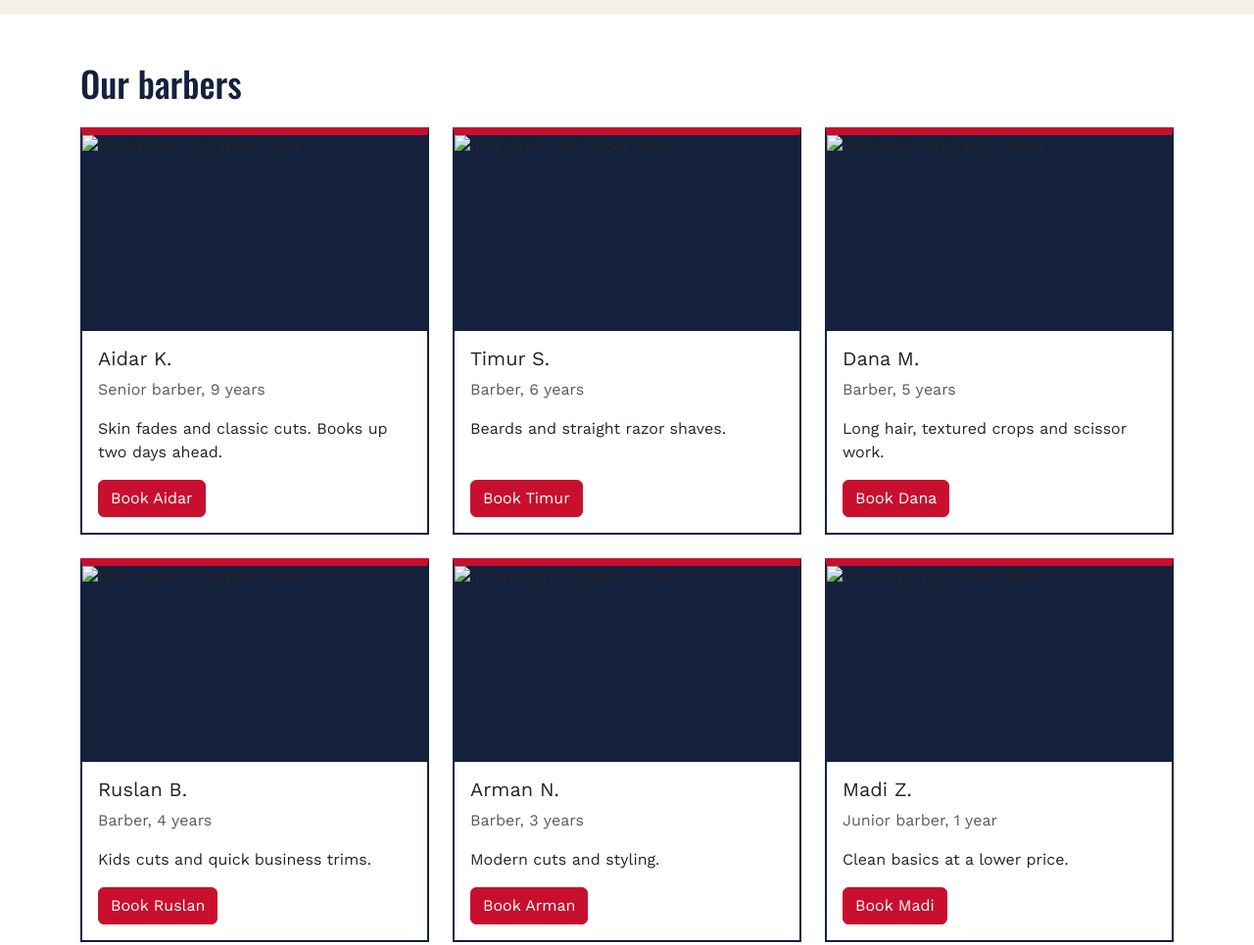
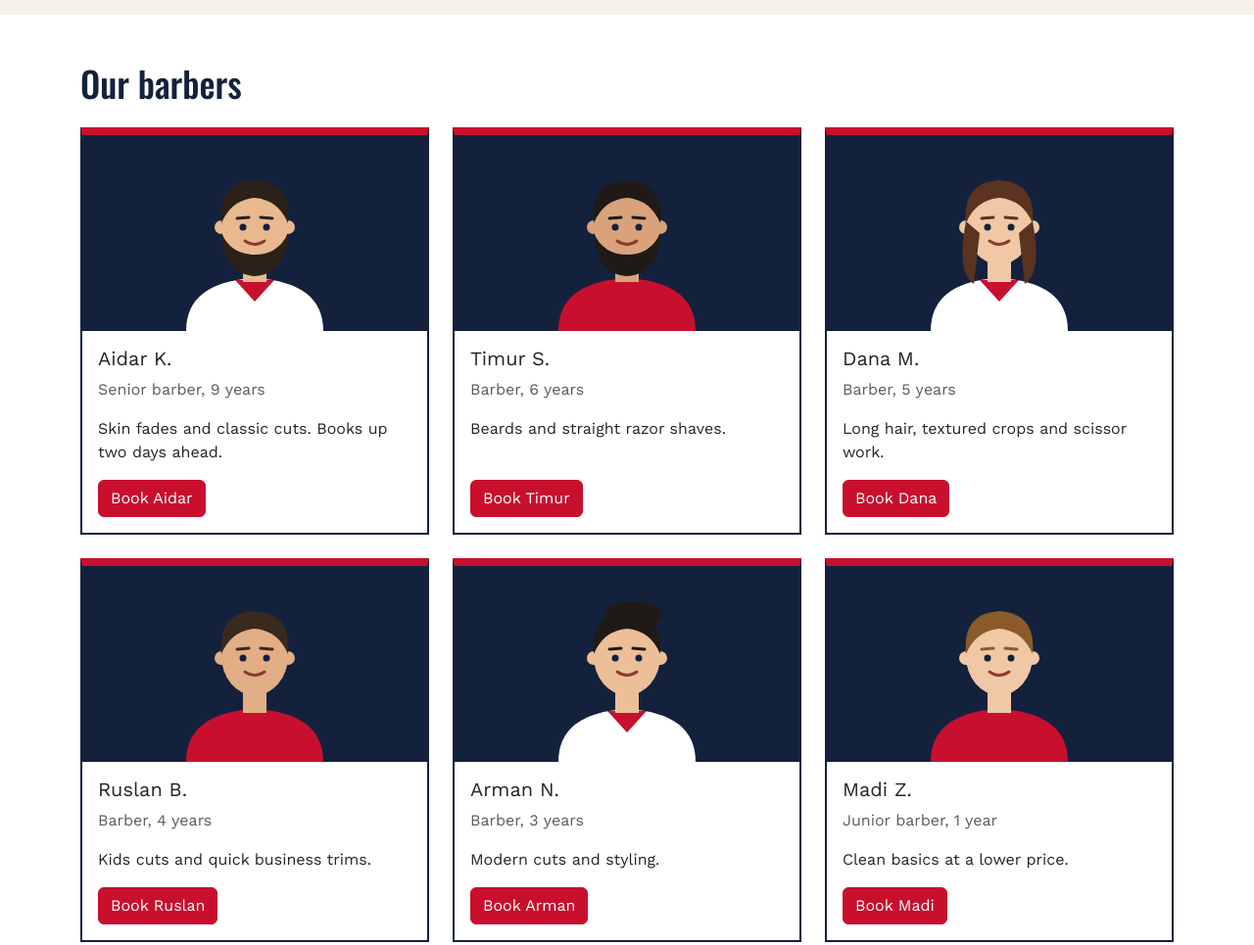
Before and after one commit to seniorAN17/midterm-project_barbershop, a plain HTML site: page index.html in a window 1280 px wide. Shown: the part 1500-2465 px from the top of the page at 98% size. Drawn offline with nearby package versions, Linux system fonts and the light colour scheme.

Commit message:
some correction for images

```diff
--- a/index.html
+++ b/index.html
@@ -108,7 +108,7 @@
 
           <div class="col">
             <div class="card barber h-100">
-              <img src="images/barbers/aidar.svg" class="card-img-top barber-photo" alt="Illustration of barber Aidar" width="200" height="200">
+              <img src="images/aidar.svg" class="card-img-top barber-photo" alt="Illustration of barber Aidar" width="200" height="200">
                 <div class="card-body">
                 <h3 class="h5">Aidar K.</h3>
                 <p class="role">Senior barber, 9 years</p>
@@ -120,7 +120,7 @@
 
           <div class="col">
             <div class="card barber h-100">
-              <img src="images/barbers/timur.svg" class="card-img-top barber-photo" alt="Illustration of barber Timur" width="200" height="200">
+              <img src="images/timur.svg" class="card-img-top barber-photo" alt="Illustration of barber Timur" width="200" height="200">
                 <div class="card-body">
                 <h3 class="h5">Timur S.</h3>
                 <p class="role">Barber, 6 years</p>
@@ -132,7 +132,7 @@
 
           <div class="col">
             <div class="card barber h-100">
-              <img src="images/barbers/dana.svg" class="card-img-top barber-photo" alt="Illustration of barber Dana" width="200" height="200">
+              <img src="images/dana.svg" class="card-img-top barber-photo" alt="Illustration of barber Dana" width="200" height="200">
                 <div class="card-body">
                 <h3 class="h5">Dana M.</h3>
                 <p class="role">Barber, 5 years</p>
@@ -144,7 +144,7 @@
 
           <div class="col">
             <div class="card barber h-100">
-              <img src="images/barbers/ruslan.svg" class="card-img-top barber-photo" alt="Illustration of barber Ruslan" width="200" height="200">
+              <img src="images/ruslan.svg" class="card-img-top barber-photo" alt="Illustration of barber Ruslan" width="200" height="200">
                 <div class="card-body">
                 <h3 class="h5">Ruslan B.</h3>
                 <p class="role">Barber, 4 years</p>
@@ -156,7 +156,7 @@
 
           <div class="col">
             <div class="card barber h-100">
-              <img src="images/barbers/arman.svg" class="card-img-top barber-photo" alt="Illustration of barber Arman" width="200" height="200">
+              <img src="images/arman.svg" class="card-img-top barber-photo" alt="Illustration of barber Arman" width="200" height="200">
                 <div class="card-body">
                 <h3 class="h5">Arman N.</h3>
                 <p class="role">Barber, 3 years</p>
@@ -168,7 +168,7 @@
 
           <div class="col">
             <div class="card barber h-100">
-              <img src="images/barbers/madi.svg" class="card-img-top barber-photo" alt="Illustration of barber Madi" width="200" height="200">
+              <img src="images/madi.svg" class="card-img-top barber-photo" alt="Illustration of barber Madi" width="200" height="200">
                 <div class="card-body">
                 <h3 class="h5">Madi Z.</h3>
                 <p class="role">Junior barber, 1 year</p>
```
